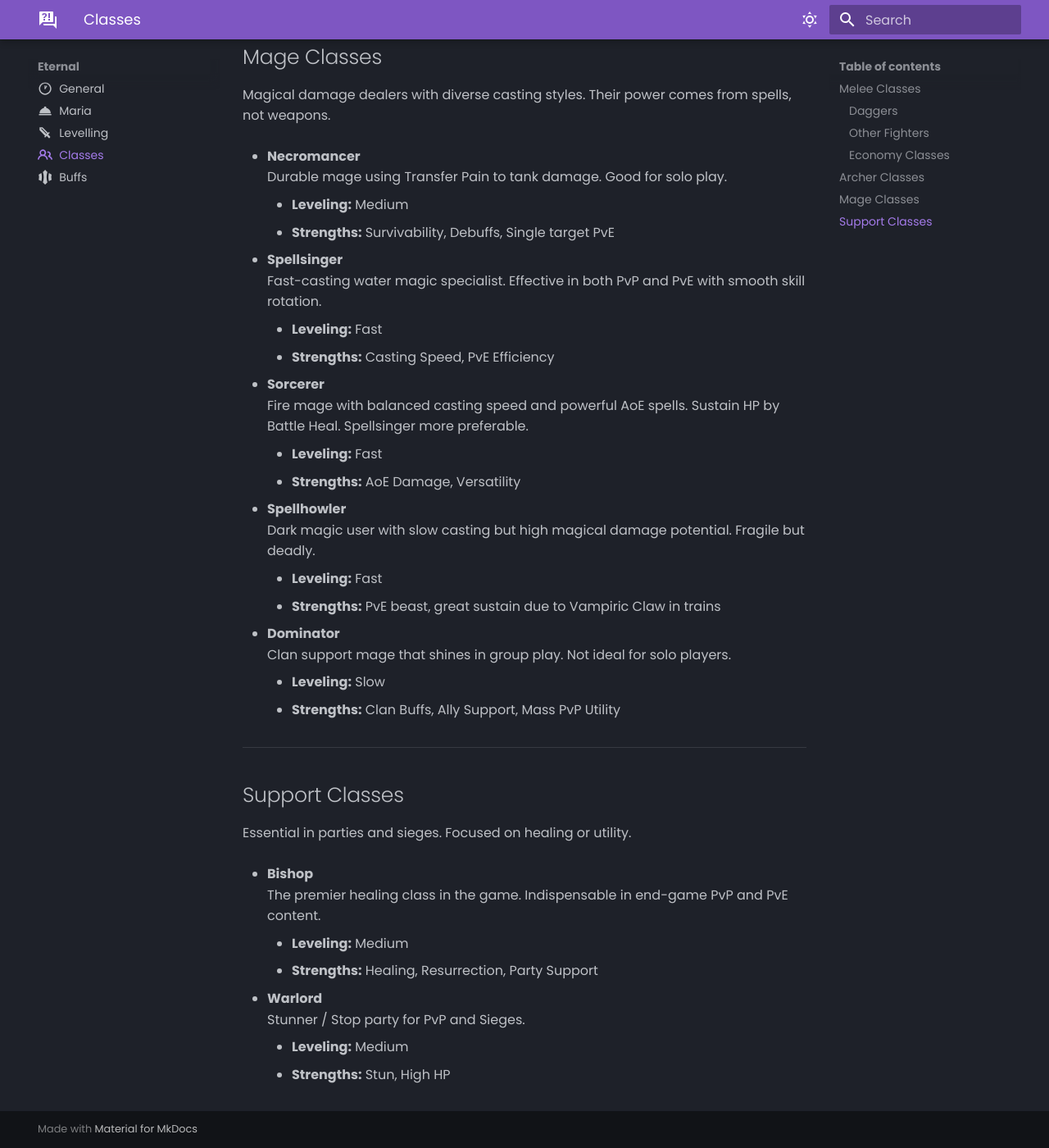
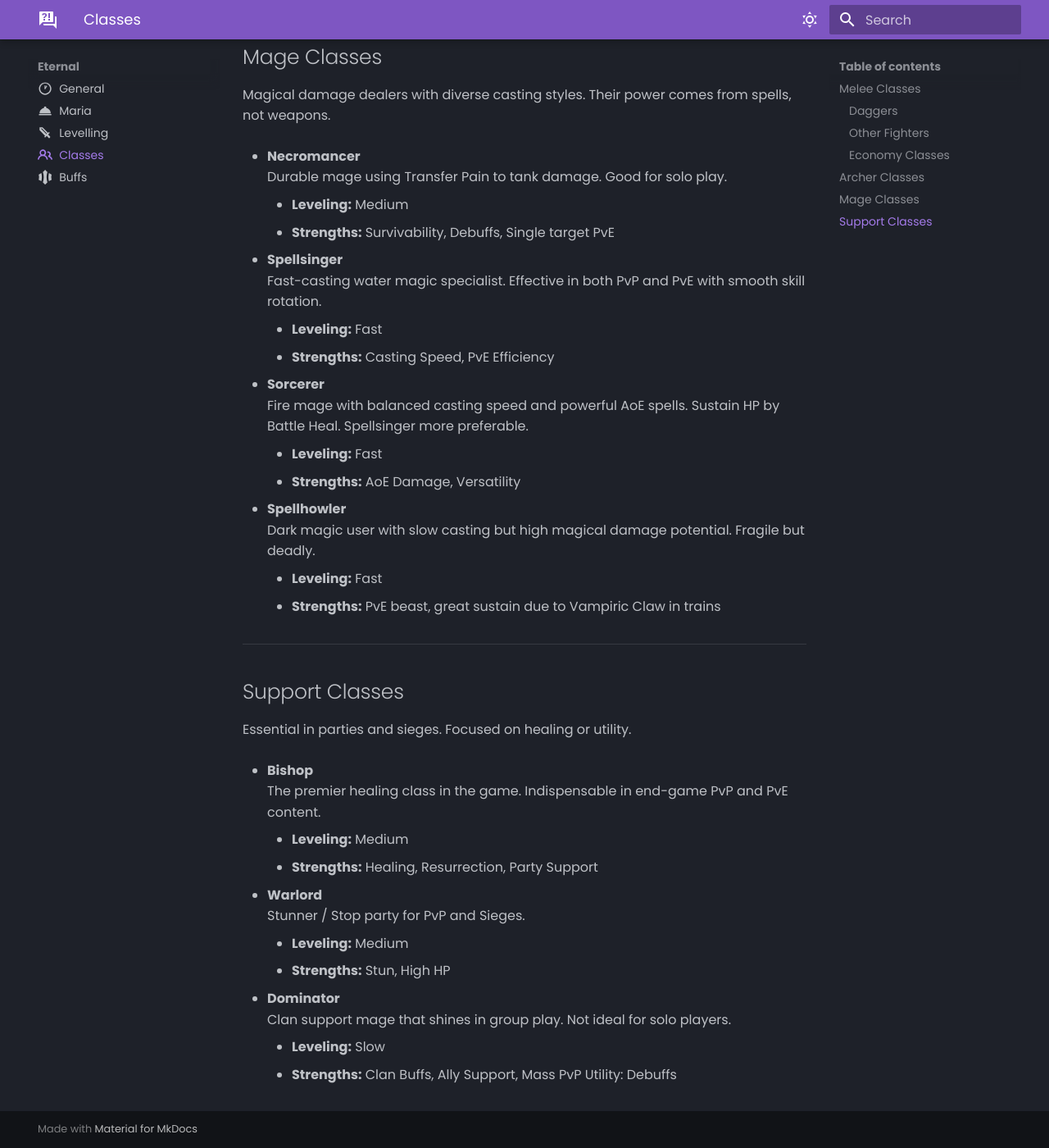
Before and after one commit to tab1-web/faq, an MkDocs documentation site: the page built from docs/eternal/classes.md, in a window 1280 px wide and 1400 px high, scrolled down 2603 px. Shown: the whole window at 82% size. Built offline with MkDocs 1.6.1 and Material for MkDocs 9.7.7, drawn with Linux system fonts in a browser that asks for light colours; some web fonts are replaced; some of the changed lines change nothing that is shown.

Commit message:
moving dominator from mages to supports

```diff
--- a/docs/eternal/classes.md
+++ b/docs/eternal/classes.md
@@ -107,10 +107,6 @@ Magical damage dealers with diverse casting styles. Their power comes from spell
     - **Leveling:** Fast
     - **Strengths:** PvE beast, great sustain due to Vampiric Claw in trains
 
-- **Dominator**
-  Clan support mage that shines in group play. Not ideal for solo players.
-    - **Leveling:** Slow
-    - **Strengths:** Clan Buffs, Ally Support, Mass PvP Utility
 
 ---
 
@@ -126,3 +122,8 @@ Essential in parties and sieges. Focused on healing or utility.
   Stunner / Stop party for PvP and Sieges.
     - **Leveling:** Medium
     - **Strengths:** Stun, High HP
+
+- **Dominator**
+  Clan support mage that shines in group play. Not ideal for solo players.
+    - **Leveling:** Slow
+    - **Strengths:** Clan Buffs, Ally Support, Mass PvP Utility: Debuffs
```
